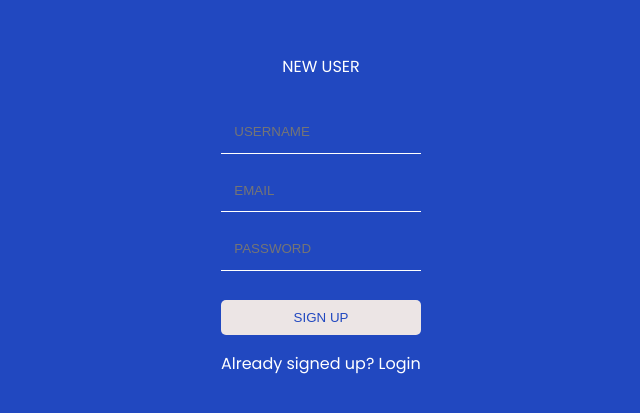
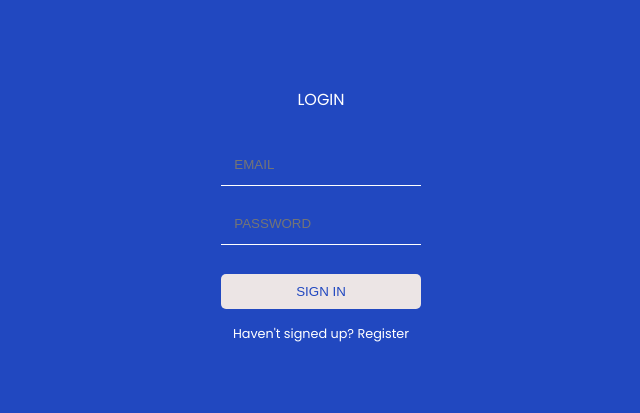
Before and after one commit to jeppe314/firebase-login, a React (Create React App) app: page /login in a window 1280 px wide. Shown: the part 185-598 px from the top of the page, without its empty margins (319-959 px from the left). Built offline with nearby package versions, Linux system fonts and the light colour scheme.

Commit message:
Nearly done

```diff
--- a/package.json
+++ b/package.json
@@ -6,9 +6,12 @@
     "@testing-library/jest-dom": "^5.16.5",
     "@testing-library/react": "^13.4.0",
     "@testing-library/user-event": "^13.5.0",
+    "firebase": "^9.12.1",
     "react": "^18.2.0",
     "react-dom": "^18.2.0",
+    "react-router-dom": "^6.4.2",
     "react-scripts": "5.0.1",
+    "sass": "^1.55.0",
     "web-vitals": "^2.1.4"
   },
   "scripts": {
--- a/src/App.js
+++ b/src/App.js
@@ -2,9 +2,20 @@ import "./styles.scss"
 import { Home } from "./pages/Home"
 import { Login } from "./pages/Login"
 import { Register } from "./pages/Register"
+import { BrowserRouter, Routes, Route } from "react-router-dom"
 
 function App() {
-  return <Register />
+  return (
+    <BrowserRouter>
+      <Routes>
+        <Route path="/">
+          <Route index element={<Home />} />
+          <Route path="login" element={<Login />} />
+          <Route path="register" element={<Register />} />
+        </Route>
+      </Routes>
+    </BrowserRouter>
+  )
 }
 
 export default App
--- a/src/firebase.js
+++ b/src/firebase.js
@@ -1,5 +1,7 @@
 import { initializeApp } from "firebase/app"
 import { getAuth } from "firebase/auth"
+import { getStorage } from "firebase/storage"
+import { getFirestore } from "firebase/firestore"
 
 const firebaseConfig = {
   apiKey: "AIzaSyDsxiX6C33nIh9S4Z6rGdZojVoxuBhLIhM",
@@ -15,5 +17,7 @@ const firebaseConfig = {
   appId: "1:584753957957:web:21b97116b7a426ab97672c",
 }
 
-export const app = initializeApp(firebaseConfig);
-export const auth = getAuth();
+export const app = initializeApp(firebaseConfig)
+export const auth = getAuth()
+export const storage = getStorage()
+export const db = getFirestore()
--- a/src/pages/Login.jsx
+++ b/src/pages/Login.jsx
@@ -1,14 +1,38 @@
-import React from "react"
+import React, { useState } from "react"
+import { useNavigate, Link } from "react-router-dom"
+import { signInWithEmailAndPassword } from "firebase/auth"
+import { auth } from "../firebase"
 
 export const Login = () => {
+  const [err, setErr] = useState(false)
+  const navigate = useNavigate()
+
+  const handleSubmit = async (e) => {
+    e.preventDefault()
+    const email = e.target[0].value
+    const password = e.target[1].value
+
+    try {
+      await signInWithEmailAndPassword(auth, email, password)
+      navigate("/")
+    } catch (err) {
+      setErr(true)
+      console.log(err)
+    }
+  }
+
   return (
     <div className="formContainer">
       <div className="formWrapper">
         <span className="login">Login</span>
-        <form className="form" onSubmit={() => console.log("login")}>
-          <input type="text" className="username" placeholder="Username" />
+        <form className="form" onSubmit={handleSubmit}>
+          <input type="text" className="email" placeholder="Email" />
           <input type="password" className="password" placeholder="Password" />
           <button type="submit">Sign in</button>
+          <p>
+            Haven't signed up? <Link to="/register">Register</Link>
+          </p>
+          {err && <span>Something went wrong</span>}
         </form>
       </div>
     </div>
--- a/src/pages/Register.jsx
+++ b/src/pages/Register.jsx
@@ -1,23 +1,48 @@
 import React, { useState } from "react"
-import { createUserWithEmailAndPassword } from "firebase/auth"
-import { auth } from "../firebase"
+import { useNavigate, Link } from "react-router-dom"
+import { createUserWithEmailAndPassword, updateProfile } from "firebase/auth"
+import { auth, db } from "../firebase"
+import { doc, setDoc } from "firebase/firestore"
 
 export const Register = () => {
   const [err, setErr] = useState(false)
+  const navigate = useNavigate()
+
   const handleSubmit = async (e) => {
     e.preventDefault()
-    const username = e.target[0].value
+    const displayName = e.target[0].value
     const email = e.target[1].value
     const password = e.target[2].value
 
     try {
+      //Creates user
       const res = await createUserWithEmailAndPassword(auth, email, password)
-      console.log(res.user.email)
+
+      try {
+        //Updates profile with displayname
+        await updateProfile(res.user, {
+          displayName,
+        })
+        //Create users in firestore
+        await setDoc(doc(db, "users", res.user.uid), {
+          uid: res.user.uid,
+          displayName,
+          email,
+        })
+      } catch (err) {
+        setErr(true)
+      }
+      //Navigates to homepage
+      navigate("/")
     } catch (err) {
       setErr(true)
     }
   }
 
+  // await setDoc(doc(db, "users", res.user.id), {
+  //   name: res.user.displayName,
+  //   email: email,
+  // })
   return (
     <div className="formContainer">
       <div className="formWrapper">
@@ -28,7 +53,9 @@ export const Register = () => {
           <input type="password" className="password" placeholder="Password" />
           <button>Sign up</button>
           {err && <p>Something went wrong</p>}
-          <p>Already signed up? <span>Login</span></p>
+          <p>
+            Already signed up? <Link to="/login">Login</Link>
+          </p>
         </form>
       </div>
     </div>
--- a/src/styles.scss
+++ b/src/styles.scss
@@ -62,6 +62,15 @@ body {
         color: #2148c0;
       }
     }
+
+    p {
+      font-size:.8em;
+      text-align:center;
+      a {
+        text-decoration: none;
+        color:white;
+      }
+    }
   }
 
   .homeWrapper {
```
Also changed, not shown: src/index.js (+5 -5 lines), 1 other file (tests, documents, lock files or other folders).
